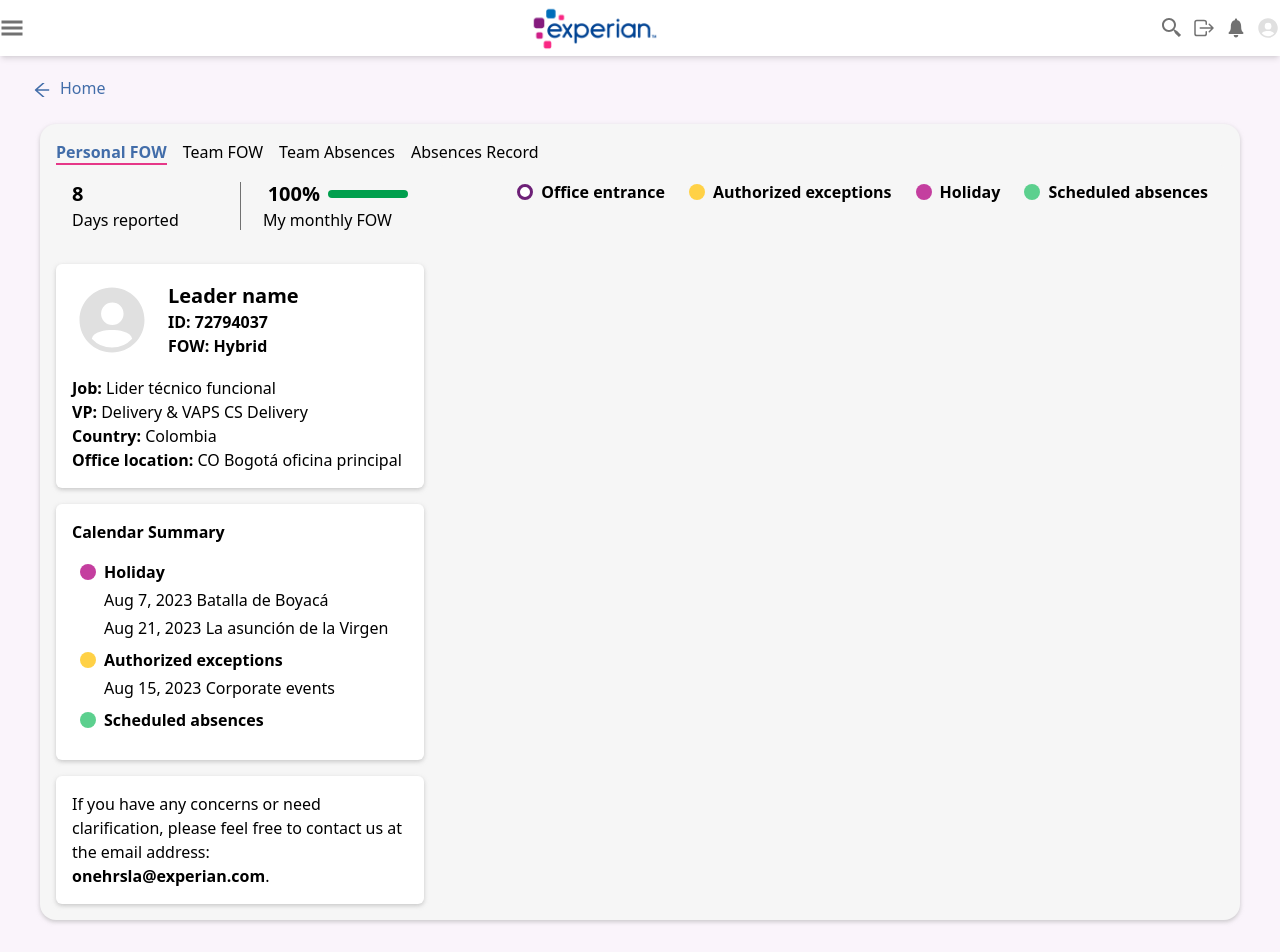
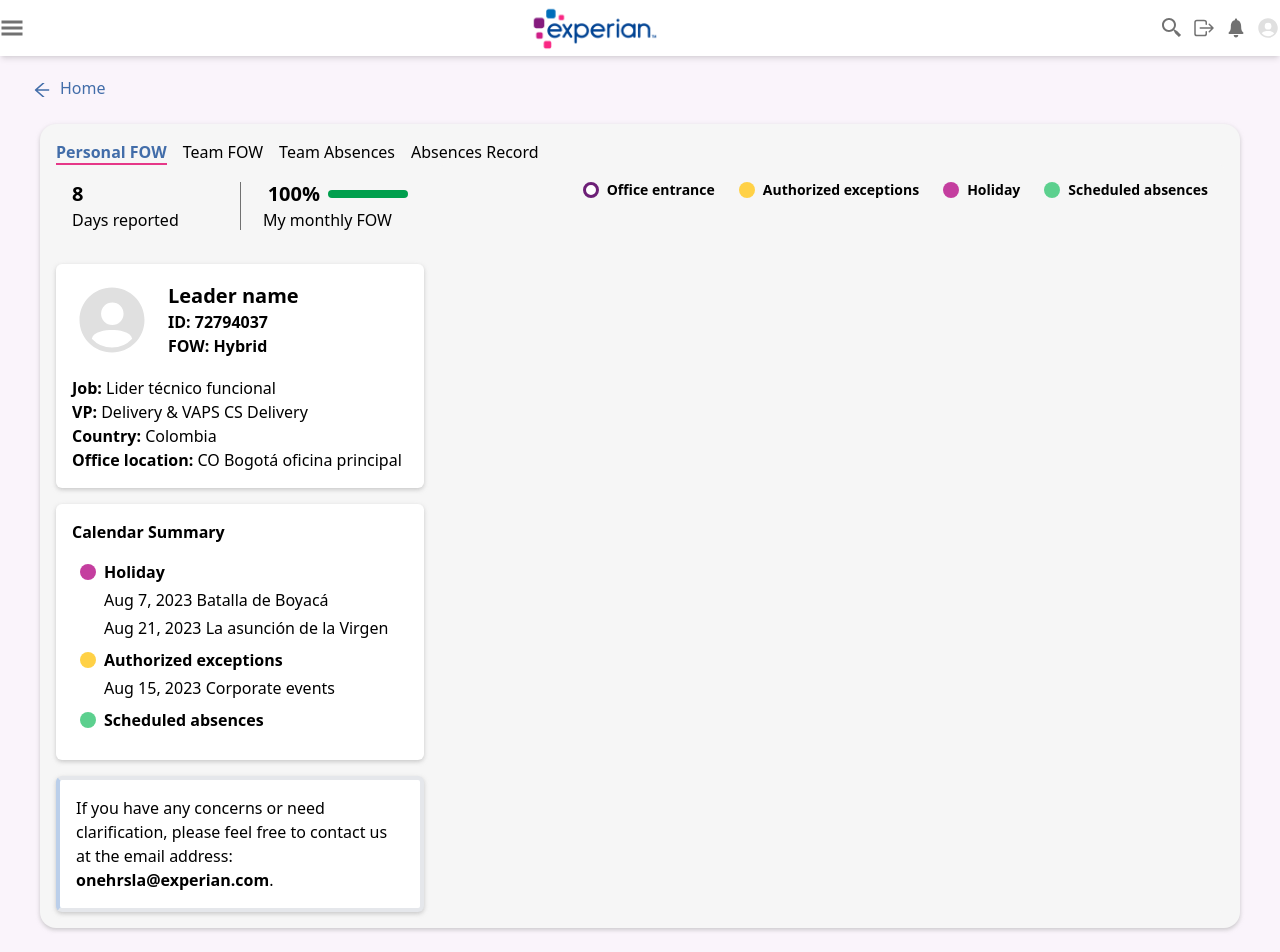
Before and after one commit to paolandre/Experian, a React (Create React App) app: page /leader-view in a window 1280 px wide. Shown: the top 952 px of the page. Built offline with nearby package versions, Linux system fonts and the light colour scheme.

Commit message:
Algunos cambios al CSS de la vista de empleado

```diff
--- a/src/components/commonComponents/personalFowTab/personalFow.jsx
+++ b/src/components/commonComponents/personalFowTab/personalFow.jsx
@@ -3,8 +3,8 @@ import { IoPersonCircleSharp } from 'react-icons/io5';
 
 function PersonalFowTab() {
     return (
-        <div className="flex">
-            <div className="flex-none w-3/10 pr-4 space-y-4 max-w-sm">
+        <div className="flex flex-col sm:flex-row">
+            <div className="flex-none sm:w-3/10 pr-4 space-y-4 max-w-sm">
                 {/* Nuevo Div */}
                 <div className="flex justify-between items-center mb-4 items-start p-4" >
                     <div className="flex-1 flex flex-col justify-center items-start">
@@ -63,42 +63,41 @@ function PersonalFowTab() {
                 </div>
 
                 {/* Notification */}
-                <div className="relative border-2-4 border-blue-border pl-4 p-4 bg-white shadow-custom-shadow rounded-md max-w-sm">
+                <div className="border-l-light-blue border-4 pl-4 p-4 bg-white shadow-custom-shadow rounded-md max-w-sm">
                     <p>If you have any concerns or need clarification, please feel free to contact us at the email address: <a href="mailto:onehrsla@experian.com" className="hover:underline text-black font-bold">onehrsla@experian.com</a>.</p>
                 </div>
 
             </div>
 
             {/* Columna de la derecha ocupando el 70% de la pantalla */}
-
             <div className="flex-grow w-7/10 p-4 bg-background-gray rounded-md">
-                <div className="flex items-center justify-end space-x-6">
+                <div className="flex justify-end space-x-6">
                     {/* Circle with border */}
                     <div className="flex items-center space-x-2">
                         <span className="w-4 h-4 bg-white border-[3px] border-dark-purple rounded-full"></span>
-                        <span className="font-bold">Office entrance</span>
+                        <span className="font-bold whitespace-nowrap text-sm">Office entrance</span>
                     </div>
 
                     {/* Yellow icon circle */}
                     <div className="flex items-center space-x-2">
                         <span className="w-4 h-4 bg-yellow-icon rounded-full"></span>
-                        <span className="font-bold">Authorized exceptions</span>
+                        <span className="font-bold whitespace-nowrap text-sm">Authorized exceptions</span>
                     </div>
 
                     {/* Purple icon circle */}
                     <div className="flex items-center space-x-2">
                         <span className="w-4 h-4 bg-purple-icon rounded-full"></span>
-                        <span className="font-bold">Holiday</span>
+                        <span className="font-bold whitespace-nowrap text-sm">Holiday</span>
                     </div>
 
                     {/* Green icon circle */}
                     <div className="flex items-center space-x-2">
                         <span className="w-4 h-4 bg-green-icon rounded-full"></span>
-                        <span className="font-bold">Scheduled absences</span>
+                        <span className="font-bold whitespace-nowrap text-sm">Scheduled absences</span>
                     </div>
                 </div>
+            </div>
 
-            </div>
         </div>
     );
 }
--- a/src/components/views/employeeView/employeeView.jsx
+++ b/src/components/views/employeeView/employeeView.jsx
@@ -85,45 +85,45 @@ export default function EmployeeView() {
                         </div>
 
                         {/* Notification */}
-                        <div className="relative border-2-4 border-blue-border pl-4 p-4 bg-white shadow-custom-shadow rounded-md max-w-sm">
+                        <div className="border-l-light-blue border-4 pl-4 p-4 bg-white shadow-custom-shadow rounded-md max-w-sm">
                             <p>If you have any concerns or need clarification, please feel free to contact us at the email address: <a href="mailto:onehrsla@experian.com" className="hover:underline text-black font-bold">onehrsla@experian.com</a>.</p>
                         </div>
 
                     </div>
 
                     {/* Columna de la derecha ocupando el 70% de la pantalla */}
-
                     <div className="flex-grow w-7/10 p-4 bg-background-gray rounded-md">
-                        <div className="flex items-center justify-end space-x-6">
+                        <div className="flex justify-end space-x-6">
                             {/* Circle with border */}
                             <div className="flex items-center space-x-2">
                                 <span className="w-4 h-4 bg-white border-[3px] border-dark-purple rounded-full"></span>
-                                <span className="font-bold">Office entrance</span>
+                                <span className="font-bold whitespace-nowrap text-sm">Office entrance</span>
                             </div>
 
                             {/* Yellow icon circle */}
                             <div className="flex items-center space-x-2">
                                 <span className="w-4 h-4 bg-yellow-icon rounded-full"></span>
-                                <span className="font-bold">Authorized exceptions</span>
+                                <span className="font-bold whitespace-nowrap text-sm">Authorized exceptions</span>
                             </div>
 
                             {/* Purple icon circle */}
                             <div className="flex items-center space-x-2">
                                 <span className="w-4 h-4 bg-purple-icon rounded-full"></span>
-                                <span className="font-bold">Holiday</span>
+                                <span className="font-bold whitespace-nowrap text-sm">Holiday</span>
                             </div>
 
                             {/* Green icon circle */}
                             <div className="flex items-center space-x-2">
                                 <span className="w-4 h-4 bg-green-icon rounded-full"></span>
-                                <span className="font-bold">Scheduled absences</span>
+                                <span className="font-bold whitespace-nowrap text-sm">Scheduled absences</span>
                             </div>
                         </div>
+                    </div>
 
-                    </div>
+
                 </div>
+
             </div>
-
         </div>
     );
 }
```
